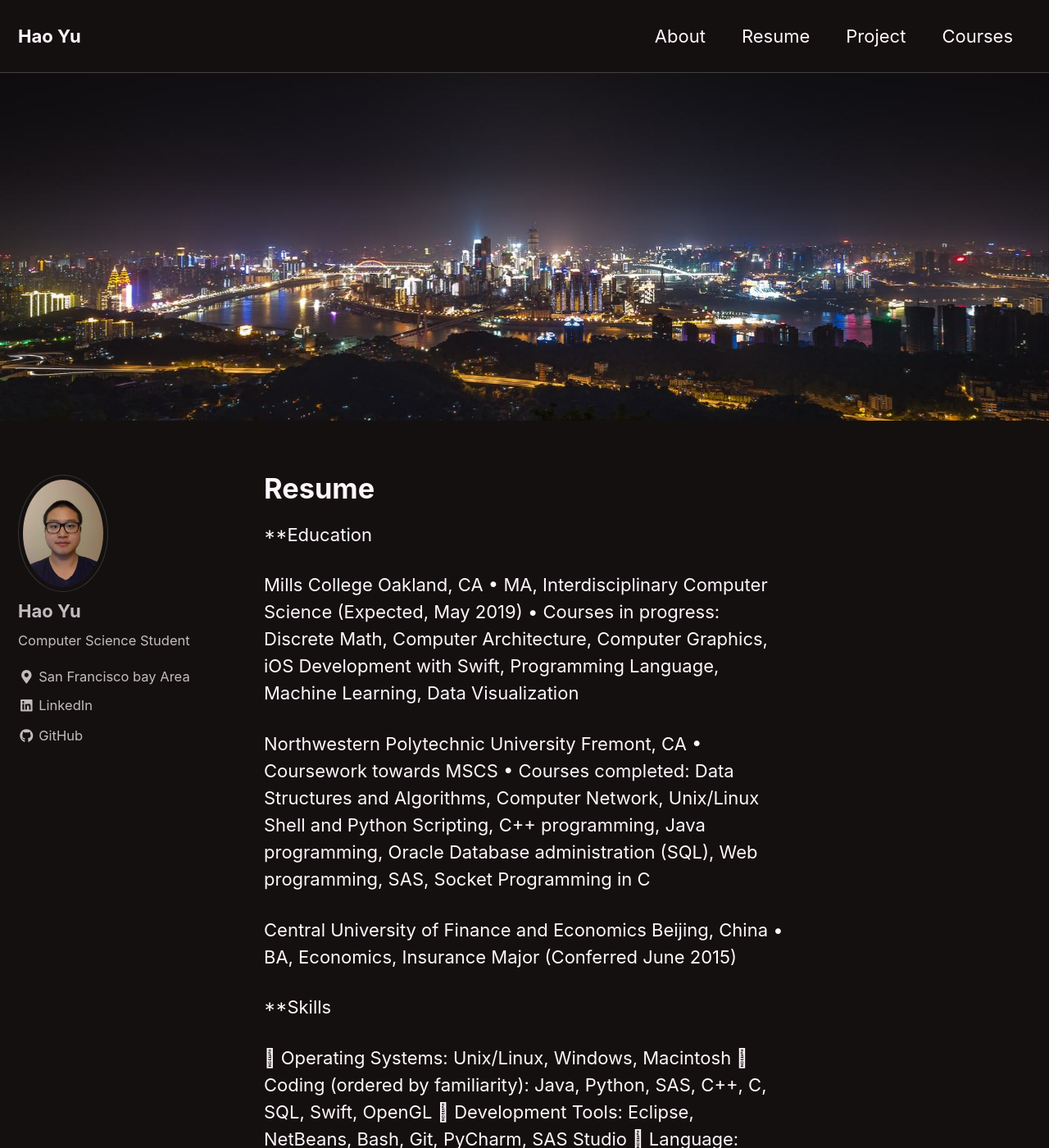
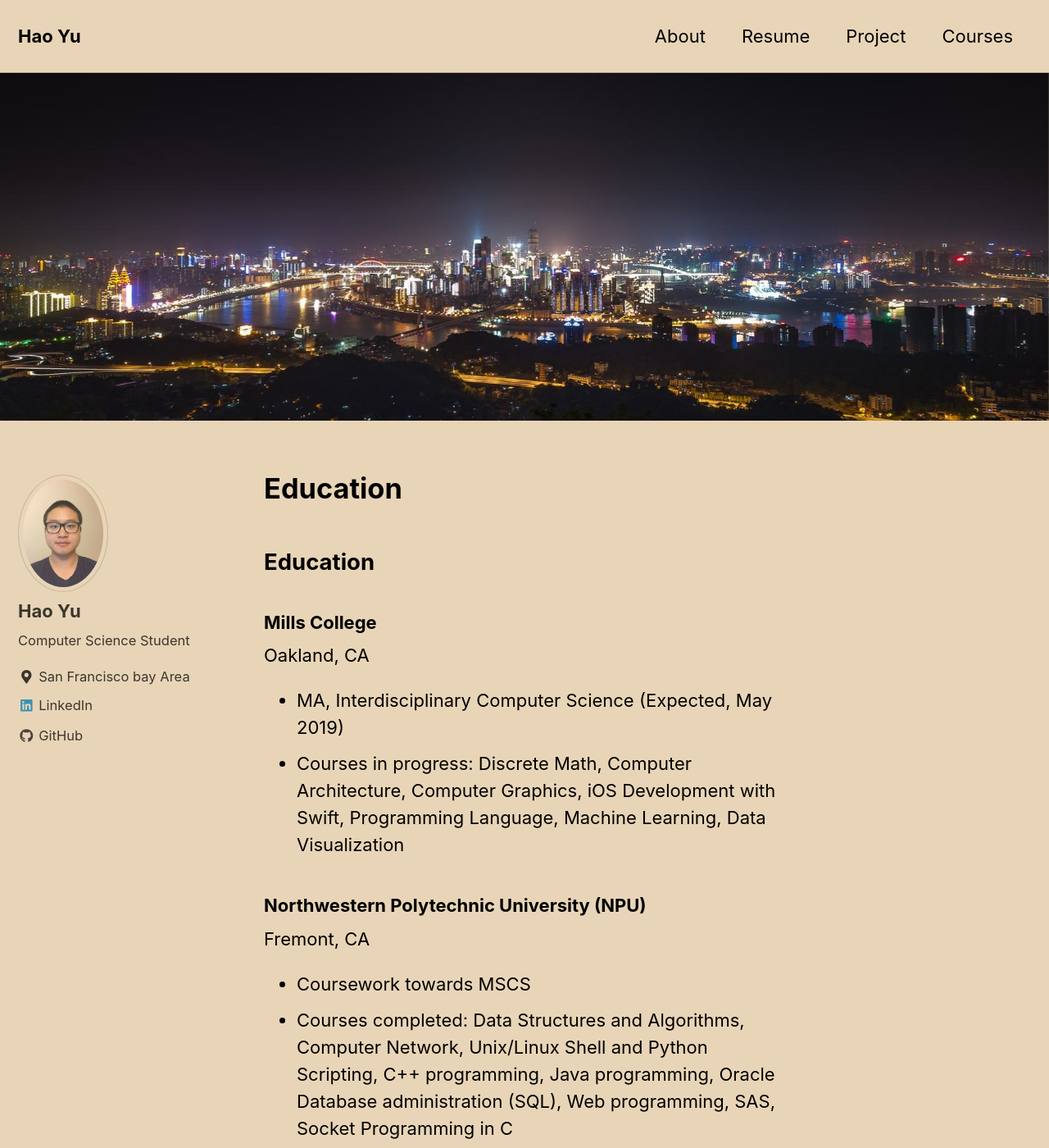
Before and after one commit to yuhao3570/portfolio, a Jekyll site: the page built from _pages/resume.md, in a window 1280 px wide and 1400 px high. Shown: the whole window at 82% size. Built offline with Jekyll 4.4.1, drawn with Linux system fonts in a browser that asks for light colours; cached includes are drawn as plain includes; nearby versions of some CDN libraries; our own code applies the rules of GitHub Pages for plain Markdown files; some of the changed text lies outside the part shown.

Commit message:
finishing resume and updating font

```diff
--- a/_config.yml
+++ b/_config.yml
@@ -12,7 +12,7 @@
 
 # theme                  : "minimal-mistakes-jekyll"
 # remote_theme           : "mmistakes/minimal-mistakes"
-minimal_mistakes_skin    : "neon" # "air", "aqua", "contrast", "dark", "dirt", "neon", "mint", "plum", "sunrise"
+minimal_mistakes_skin    : "sunrise" # "air", "aqua", "contrast", "dark", "dirt", "neon", "mint", "plum", "sunrise"
 
 # Site Settings
 locale                   : "en-US"
--- a/_pages/resume.md
+++ b/_pages/resume.md
@@ -1,46 +1,115 @@
 ---
 layout: archive
 permalink: /resume/
-title: "Resume"
 author_profile: true
 header:
   image: "/images/about.jpeg"
 ---
 
-**Education
+## Education
 
-Mills College	Oakland, CA
-•	MA, Interdisciplinary Computer Science (Expected, May 2019)
-•	Courses in progress: Discrete Math, Computer Architecture, Computer Graphics, iOS Development with Swift, Programming Language, Machine Learning, Data Visualization
+<div>
+  <div>
+    <h3>Mills College</h3>
+    <span>Oakland, CA</span>
+    <ul>
+            <li>MA, Interdisciplinary Computer Science (Expected, May 2019)</li>
+            <li>Courses in progress: Discrete Math, Computer Architecture, Computer Graphics, iOS Development with Swift, Programming Language, Machine Learning, Data Visualization</li>
+      </ul>
+  </div>
 
- Northwestern Polytechnic University	Fremont, CA
-•	Coursework towards MSCS
-•	Courses completed: Data Structures and Algorithms, Computer Network, Unix/Linux Shell and Python Scripting, C++ programming, Java programming, Oracle Database administration (SQL), Web programming, SAS, Socket Programming in C
+  <div>
+    <h3>Northwestern Polytechnic University (NPU)</h3>
+    <span>Fremont, CA</span>
+    <ul>
+            <li>Coursework towards MSCS</li>
+            <li>Courses completed: Data Structures and Algorithms, Computer Network, Unix/Linux Shell and Python Scripting, C++ programming, Java programming, Oracle Database administration (SQL), Web programming, SAS, Socket Programming in C</li>
+      </ul>
+  </div>
 
-  Central University of Finance and Economics	Beijing, China
-•	BA, Economics, Insurance Major (Conferred June 2015)
+  <div>
+    <h3>Central University of Finance and Economics</h3>
+    <span>Beijing, China</span>
+    <ul>
+          <li>BA, Economics, Insurance Major (Conferred June 2015)</li>
+    </ul>
+  </div>
+</div>
 
-**Skills
+## Skills
+<div>
+  <ul>
+    <li>Operating Systems: Unix/Linux, Windows, Macintosh</li>
+    <li>Coding (ordered by familiarity): Java, Python, SAS, C++, C, SQL, Swift, OpenGL</li>
+    <li>Development Tools: Eclipse, NetBeans, Bash, Git, PyCharm, SAS Studio</li>
+    <li>Language: Fluent in English, Mandarin</li>
+  </ul>
+</div>
 
-	Operating Systems: Unix/Linux, Windows, Macintosh
-	Coding (ordered by familiarity): Java, Python, SAS, C++, C, SQL, Swift, OpenGL
-	 Development Tools: Eclipse, NetBeans, Bash, Git, PyCharm, SAS Studio
-	 Language: Fluent in English, Mandarin
 
-**Experience
+## Experience
 
-***Mills College, Oakland, CA
-Teaching Assistant of Discrete Math and Data Structure	Sep. 2017 – Present
-•	Holding weekly office hour for student questions.
-•	Grading homework, quizzes, exams.
+<div>
+  <div>
+    <h3>Teaching Assistant of Google Applied Machine Intensive (AMLI)</h3>
+    <span>Feb. 2019 - Apr. 2019</span>
+  </div>
 
-***Northwestern Polytechnic University, Fremont, CA
-Lab Instructor of C++ Programming and Oracle Database	Apr. 2016 – Jan. 2017
-•	Prepared weekly lab syllabus and handouts, conducted short lecture and answered questions.
-•	Prepared and graded lab homework, quizzes, exams.
+  <div>
+    <h3>Peer tutor / Teaching Assistant</h3>
+    <span>Mills College, Oakland, CA</span>
 
-**Miscellaneous
+    <div id="inner">
+      <h3>CS125 / CS225 Theory of Algorithms</h3>
+      <span>Spring 2019</span>
+      <ul>
+          <li>Holding weekly office hour for student questions.</li>
+      </ul>
+    </div>
 
-	SAS Certified Base Programmer for SAS 9
-	Mills College 2017 Hackathon winner
-	CASPA 2017 Annual Conference Volunteer
+    <div id="inner">
+      <h3>Math006 Discrete Math II</h3>
+      <span>Fall 2017</span>
+      <ul>
+          <li>Grading homework</li>
+      </ul>
+    </div>
+
+    <div id="inner">
+      <h3>Discrete Math and Data Structures</h3>
+      <span>Fall 2018</span>
+      <ul>
+         <li>Holding weekly office hour for student questions.</li>
+         <li>Grading homework</li>
+      </ul>
+    </div>
+  </div>
+
+  <div>
+    <h3>Lab Instructor of C++ Programming and Oracle Database</h3>
+    <span>NPU, Fremont, CA</span>
+    <span>Apr. 2016 – Jan. 2017</span>
+    <div id="inner">
+      <ul>
+        <li>Prepared weekly lab syllabus and handouts, conducted short lecture and answered questions.</li>
+        <li>Prepared and graded lab homework, quizzes, exams.</li>
+      </ul>
+    </div>
+  </div>
+</div>
+
+## Miscellaneous
+<div>
+ <ul>
+  <li>SAS Certified Base Programmer for SAS 9</li>
+  <li>Mills College 2017 Hackathon winner</li>
+  <li>CASPA 2017 Annual Conference Volunteer</li>
+ </ul>
+</div>
+
+
+<style>
+       #inner {
+            margin-left:30px;
+        }
+</style>
```
Also changed, not shown: 7 other files.
